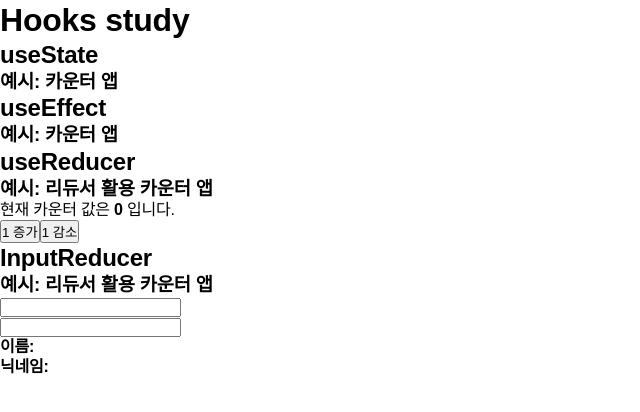
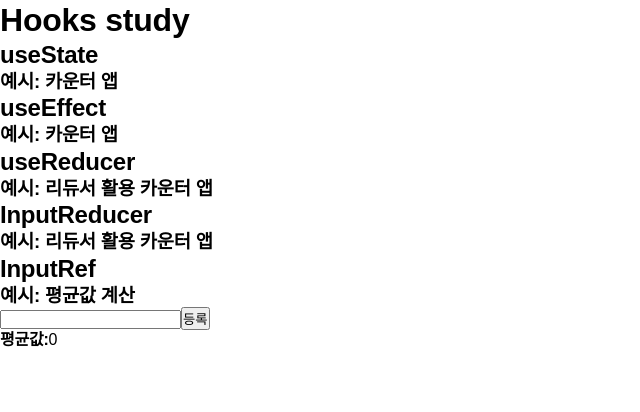
Before and after one commit to rnjs9861/react_basic, a React (Create React App) app: page / in a window 1280 px wide. Shown: the top 412 px of the page, without its empty margins (0-640 px from the left). Built offline with nearby package versions, Linux system fonts and the light colour scheme; the HTML template or start-up script is replaced by a standard one.

Commit message:
docs: Hooks 1차

```diff
--- /dev/null
+++ b/src/components/Average.js
@@ -0,0 +1,78 @@
+import React, { useRef, useState } from "react";
+
+const getAverage = number => {
+  console.log("평균값 계산 중");
+  if (number.length === 0) return 0;
+  {
+    // https://developer.mozilla.org/ko/docs/Web/JavaScript/Reference/Global_Objects/Array/reduce
+    const sum = number.reduce((a, b) => a + b);
+    return sum / number.length;
+  }
+};
+
+const Average = () => {
+  const [list, setList] = useState([]);
+  const [number, setNumber] = useState("");
+  // useRef
+  const inputElement = useRef(null);
+
+  // input 이벤트 핸들러
+  const onChange = e => {
+    setNumber(e.target.value);
+    console.log(e.target.value);
+  };
+
+  // button 이벤트 핸들러
+  const onClick = () => {
+    const nextList = list.concat(parseInt(number));
+    setList(nextList);
+    setNumber("");
+    //useRef
+    inputElement.current.focus(); //엔터 누르고 바로 입력 가능하게 해줌
+  };
+
+  //useRef 로컬 변수 사용하기
+  //더블클릭 방지 기능
+  const isClick = useRef(false);
+  const preventDoubleClick = () => {
+    if (isClick.current) {
+      console.log("이미 처리 중 입니다...");
+      inputElement.current.focus();
+      return;
+    }
+    console.log("처리시작...");
+    isClick.current = true;
+    onClick();
+
+    // 가정: 처리에 1초가 소요된다고 가정
+    setTimeout(() => {
+      isClick.current = false;
+      console.log("처리완료");
+    }, 2000);
+  };
+
+  const avg = getAverage(list);
+
+  return (
+    <div>
+      <input
+        type="number"
+        value={number}
+        onChange={onChange}
+        ref={inputElement}
+      />
+      <button onClick={preventDoubleClick}>등록</button>
+      <ul>
+        {list.map((item, index) => (
+          <li key={index}>{item}</li>
+        ))}
+      </ul>
+      <div>
+        <b>평균값:</b>
+        {avg}
+      </div>
+    </div>
+  );
+};
+
+export default Average;
--- a/src/pages/MainPage.js
+++ b/src/pages/MainPage.js
@@ -2,6 +2,7 @@
 import Counter from "../components/Counter";
 import CounterReducer from "../components/CounterReducer";
 import InputReducer from "../components/InputReducer";
+import Average from "../components/Average";
 
 const MainPage = () => {
   return (
@@ -21,12 +22,17 @@
       <div>
         <h2>useReducer</h2>
         <h3>예시: 리듀서 활용 카운터 앱</h3>
-        {<CounterReducer />}
+        {/* {<CounterReducer />} */}
       </div>
       <div>
         <h2>InputReducer</h2>
         <h3>예시: 리듀서 활용 카운터 앱</h3>
-        {<InputReducer />}
+        {/* {<InputReducer />} */}
+      </div>
+      <div>
+        <h2>InputRef</h2>
+        <h3>예시: 평균값 계산</h3>
+        {<Average />}
       </div>
     </>
   );
```
Also changed, not shown: 1 other file (tests, documents, lock files or other folders).
